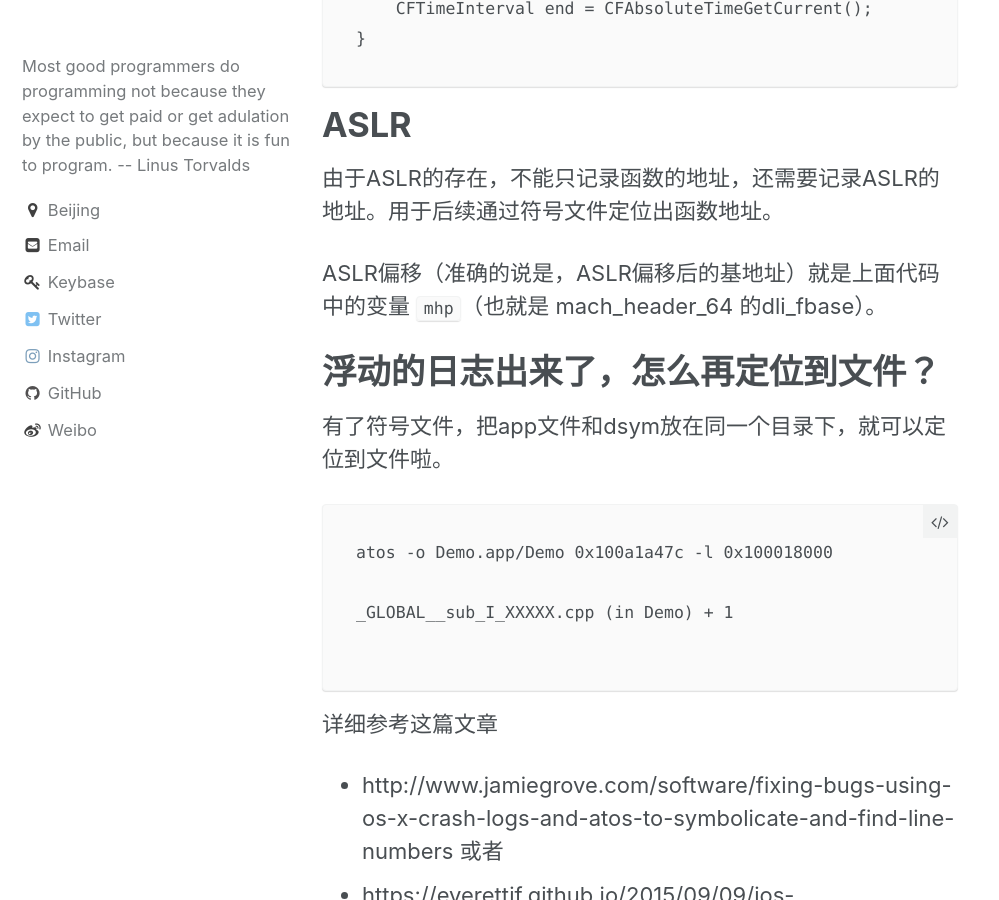
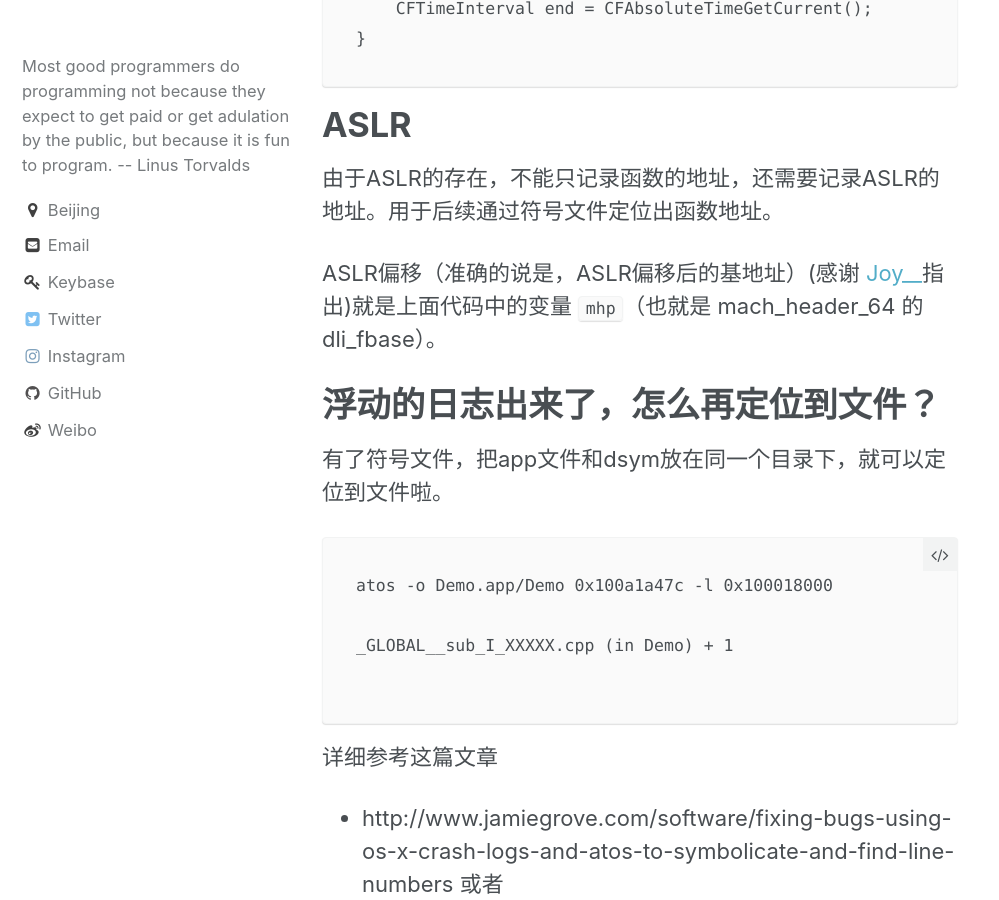
Before and after one commit to zhangkn/everettjf.github.io, a Jekyll site: the page built from _posts/2017-02-06-a-method-of-hook-static-initializers.md, in a window 1280 px wide and 900 px high, scrolled down 10949 px. Shown: the whole window, without its empty margins (0-999 px from the left). Built offline with Jekyll 4.4.1, drawn with Linux system fonts in a browser that asks for light colours; comment, search, counter and statistics services are not loaded.

Commit message:
Update 2017-02-06-a-method-of-hook-static-initializers.md

```diff
--- a/_posts/2017-02-06-a-method-of-hook-static-initializers.md
+++ b/_posts/2017-02-06-a-method-of-hook-static-initializers.md
@@ -351,7 +351,7 @@ void myInitFunc_Initializer(int argc, const char* argv[], const char* envp[], co
 
 由于ASLR的存在，不能只记录函数的地址，还需要记录ASLR的地址。用于后续通过符号文件定位出函数地址。
 
-ASLR偏移（准确的说是，ASLR偏移后的基地址）就是上面代码中的变量 `mhp`（也就是 mach_header_64 的dli_fbase）。
+ASLR偏移（准确的说是，ASLR偏移后的基地址）(感谢 [Joy__](http://www.jianshu.com/u/9c51a213b02e)指出)就是上面代码中的变量 `mhp`（也就是 mach_header_64 的dli_fbase）。
 
 # 浮动的日志出来了，怎么再定位到文件？
 
```
